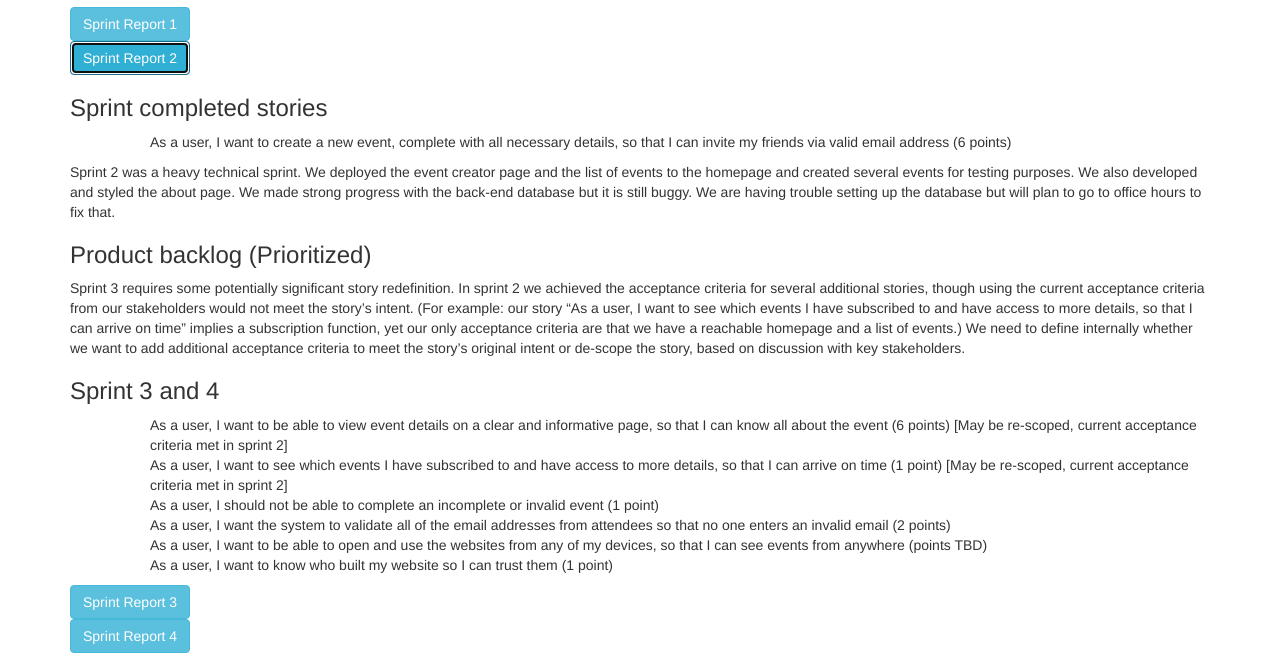
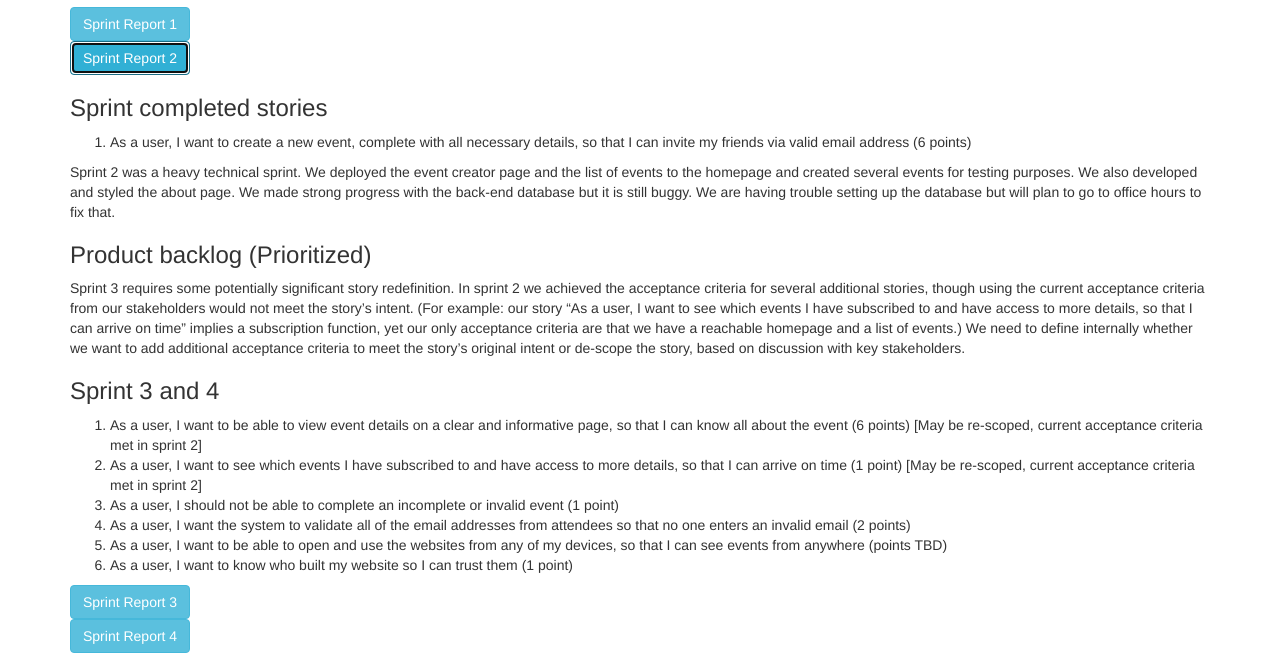
Before and after one commit to CarleneL/advsoftwareclassproj, a plain HTML site: page index.html in a window 1280 px wide. Both pictures are taken after a click on the button "Sprint Report 2". Shown: the part 155-808 px from the top of the page. Drawn offline with nearby package versions, Linux system fonts and the light colour scheme.

Commit message:
sprint 2 formatting

```diff
--- a/index.html
+++ b/index.html
@@ -88,10 +88,10 @@ Sprints 1 and 2 are our heaviest technical sprints to deploy the fundamental tec
    <div id="sprint2" class="collapse">
     <h3>Sprint completed stories</h3>
 
-    <ul>
-      <ol> As a user, I want to create a new event, complete with all necessary details, so that I can invite my friends via valid email address (6 points)
-      </ol>
-    </ul>
+    <ol>
+      <li> As a user, I want to create a new event, complete with all necessary details, so that I can invite my friends via valid email address (6 points)
+      </li>
+    </ol>
 
 <p>Sprint 2 was a heavy technical sprint. We deployed the event creator page and the list of events to the homepage and created several events for testing purposes. We also developed and styled the about page. We made strong progress with the back-end database but it is still buggy.
 We are having trouble setting up the database but will plan to go to office hours to fix that. </p>
@@ -101,14 +101,14 @@ We are having trouble setting up the database but will plan to go to office hour
 <p>Sprint 3 requires some potentially significant story redefinition. In sprint 2 we achieved the acceptance criteria for several additional stories, though using the current acceptance criteria from our stakeholders would not meet the story’s intent. (For example: our story “As a user, I want to see which events I have subscribed to and have access to more details, so that I can arrive on time” implies a subscription function, yet our only acceptance criteria are that we have a reachable homepage and a list of events.) We need to define internally whether we want to add additional acceptance criteria to meet the story’s original intent or de-scope the story, based on discussion with key stakeholders. </p>
 
 <h3>Sprint 3 and 4</h3>
-<ul>
-  <ol>As a user, I want to be able to view event details on a clear and informative page, so that I can know all about the event (6 points) [May be re-scoped, current acceptance criteria met in sprint 2] </ol>
-  <ol>As a user, I want to see which events I have subscribed to and have access to more details, so that I can arrive on time (1 point) [May be re-scoped, current acceptance criteria met in sprint 2] </ol>
-  <ol>As a user, I should not be able to complete an incomplete or invalid event (1 point) </ol>
-  <ol>As a user, I want the system to validate all of the email addresses from attendees so that no one enters an invalid email (2 points)</ol>
-  <ol>As a user, I want to be able to open and use the websites from any of my devices, so that I can see events from anywhere (points TBD)</ol>
-  <ol>As a user, I want to know who built my website so I can trust them (1 point)</ol>
-
+<ol>
+  <li>As a user, I want to be able to view event details on a clear and informative page, so that I can know all about the event (6 points) [May be re-scoped, current acceptance criteria met in sprint 2] </li>
+  <li>As a user, I want to see which events I have subscribed to and have access to more details, so that I can arrive on time (1 point) [May be re-scoped, current acceptance criteria met in sprint 2] </li>
+  <li>As a user, I should not be able to complete an incomplete or invalid event (1 point) </li>
+  <li>As a user, I want the system to validate all of the email addresses from attendees so that no one enters an invalid email (2 points)</li>
+  <li>As a user, I want to be able to open and use the websites from any of my devices, so that I can see events from anywhere (points TBD)</li>
+  <li>As a user, I want to know who built my website so I can trust them (1 point)</ol>
+</ol>
   </div>
 
   <button type="button" class="btn btn-info" data-toggle="collapse" data-target="#sprint3">Sprint Report 3</button>
```
